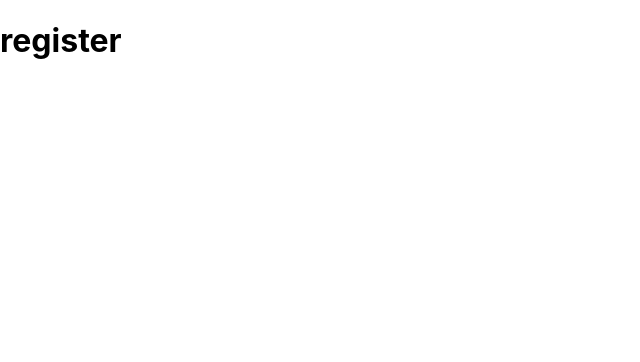
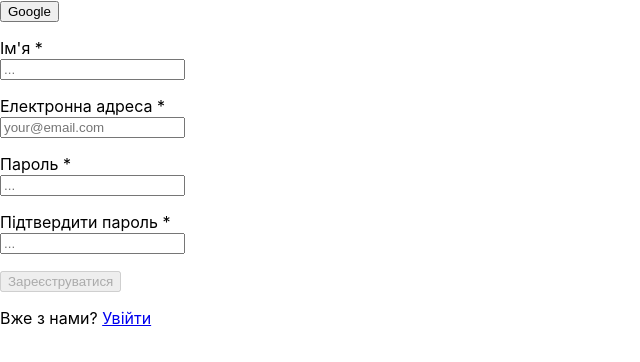
Before and after one commit to dslyvka/project-books, a React (Create React App) app: page /register in a window 1280 px wide. Shown: the top 362 px of the page, without its empty margins (0-640 px from the left). Built offline with nearby package versions, Linux system fonts and the light colour scheme.

Commit message:
register page without styles is done

```diff
--- a/src/pages/registerPage/registerPage.jsx
+++ b/src/pages/registerPage/registerPage.jsx
@@ -1,5 +1,159 @@
-const RegisterPage = () => {
-  return <h1>register</h1>;
+import { Formik } from 'formik';
+import * as yup from 'yup';
+
+const LoginPage = () => {
+  const validationSchema = yup.object().shape({
+    name: yup
+      .string()
+      .typeError('Має бути рядком')
+      .required("Це поле обов'язкове"),
+    email: yup
+      .string()
+      .matches(
+        /^[a-zA-Z0-9.!#$%&’*+/=?^_`{|}~-]+@[a-zA-Z0-9-]+(?:\.[a-zA-Z0-9-]+)*$/,
+        'Email має бути валідним',
+      )
+      .required("Це поле обов'язкове"),
+    password: yup
+      .string()
+      .required("Це поле обов'язкове")
+      .min(
+        6,
+        'Занадто короткий пароль. Пароль має містити мінімум 6 символів.',
+      ),
+    confirmPassword: yup
+      .string()
+      .oneOf([yup.ref('password')], 'Паролі мають співпадати')
+      .required("Це поле обов'язкове"),
+  });
+
+  return (
+    <Formik
+      initialValues={{
+        name: '',
+        email: '',
+        password: '',
+        confirmPassword: '',
+      }}
+      validateOnBlur
+      validationSchema={validationSchema}
+      onSubmit={values => console.log(values)}
+    >
+      {({
+        values,
+        errors,
+        touched,
+        isValid,
+        dirty,
+        handleChange,
+        handleBlur,
+        handleSubmit,
+      }) => (
+        <div>
+          <button type="button">Google</button>
+          <form>
+            <p>
+              {!values.name.length || errors.name ? (
+                <label htmlFor="name">Ім'я *</label>
+              ) : (
+                <label htmlFor="name">Ім'я</label>
+              )}
+
+              <br />
+              <input
+                type="text"
+                name="name"
+                placeholder="..."
+                onChange={handleChange}
+                onBlur={handleBlur}
+                value={values.name}
+              />
+              <br />
+              {touched.name && errors.name && <span>{errors.name}</span>}
+            </p>
+
+            <p>
+              {!values.email.length || errors.email ? (
+                <label htmlFor="email">Електронна адреса *</label>
+              ) : (
+                <label htmlFor="email">Електронна адреса</label>
+              )}
+              <br />
+              <input
+                type="email"
+                name="email"
+                placeholder="your@email.com"
+                onChange={handleChange}
+                onBlur={handleBlur}
+                value={values.email}
+              />
+              <br />
+              {touched.email && errors.email && <span>{errors.email}</span>}
+            </p>
+
+            <p>
+              {!values.password.length || errors.password ? (
+                <label htmlFor="password">Пароль *</label>
+              ) : (
+                <label htmlFor="password">Пароль</label>
+              )}
+              <br />
+              <input
+                type="password"
+                name="password"
+                placeholder="..."
+                onChange={handleChange}
+                onBlur={handleBlur}
+                value={values.password}
+              />
+              <br />
+              {touched.password && errors.password && (
+                <span>{errors.password}</span>
+              )}
+            </p>
+
+            <p>
+              {!values.confirmPassword.length || errors.confirmPassword ? (
+                <label htmlFor="confirmPassword">Підтвердити пароль *</label>
+              ) : (
+                <label htmlFor="confirmPassword">Підтвердити пароль</label>
+              )}
+              <br />
+              <input
+                type="password"
+                name="confirmPassword"
+                placeholder="..."
+                onChange={handleChange}
+                onBlur={handleBlur}
+                value={values.confirmPassword}
+              />
+              <br />
+              {touched.confirmPassword && errors.confirmPassword && (
+                <span>{errors.confirmPassword}</span>
+              )}
+            </p>
+
+            <button
+              disabled={
+                (!isValid && dirty) ||
+                (!isValid && !dirty) ||
+                (Object.keys(touched).length === 0 &&
+                  touched.constructor === Object)
+              }
+              type="submit"
+              onClick={handleSubmit}
+            >
+              Зареєструватися
+            </button>
+
+            <p>
+              Вже з нами? <a href="./">Увійти</a>
+            </p>
+          </form>
+        </div>
+      )}
+    </Formik>
+  );
 };
 
-export default RegisterPage;
+export default LoginPage;
```
